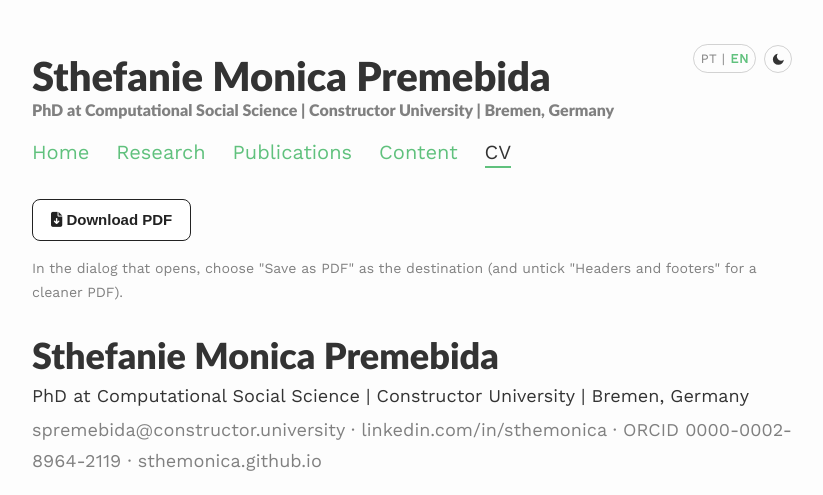
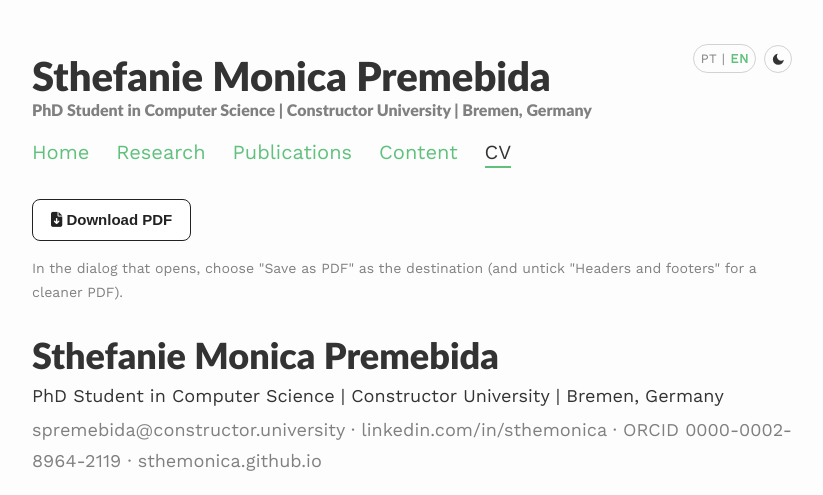
Before and after one commit to sthemonica/sthemonica.github.io, a Jekyll site: the page built from en/cv.md, in a window 1280 px wide. Shown: the top 495 px of the page, without its empty margins (228-1051 px from the left). Built offline with Jekyll 4.4.1, drawn with Linux system fonts in a browser that asks for light colours.

Commit message:
config en translations

```diff
--- a/_config.yml
+++ b/_config.yml
@@ -6,7 +6,7 @@
 # Cabeçalho
 title: "Sthefanie Monica Premebida"
 description: "Doutoranda em Ciência Social Computacional | Constructor University | Bremen, Alemanha"
-description_en: "PhD at Computational Social Science | Constructor University | Bremen, Germany"
+description_en: "PhD Student in Computer Science | Constructor University | Bremen, Germany"
 # Os nomes das abas do menu ficam em _data/i18n.yml
 
 # Se o repositório se chamar  SEU-USUARIO.github.io  deixe baseurl vazio.
```
